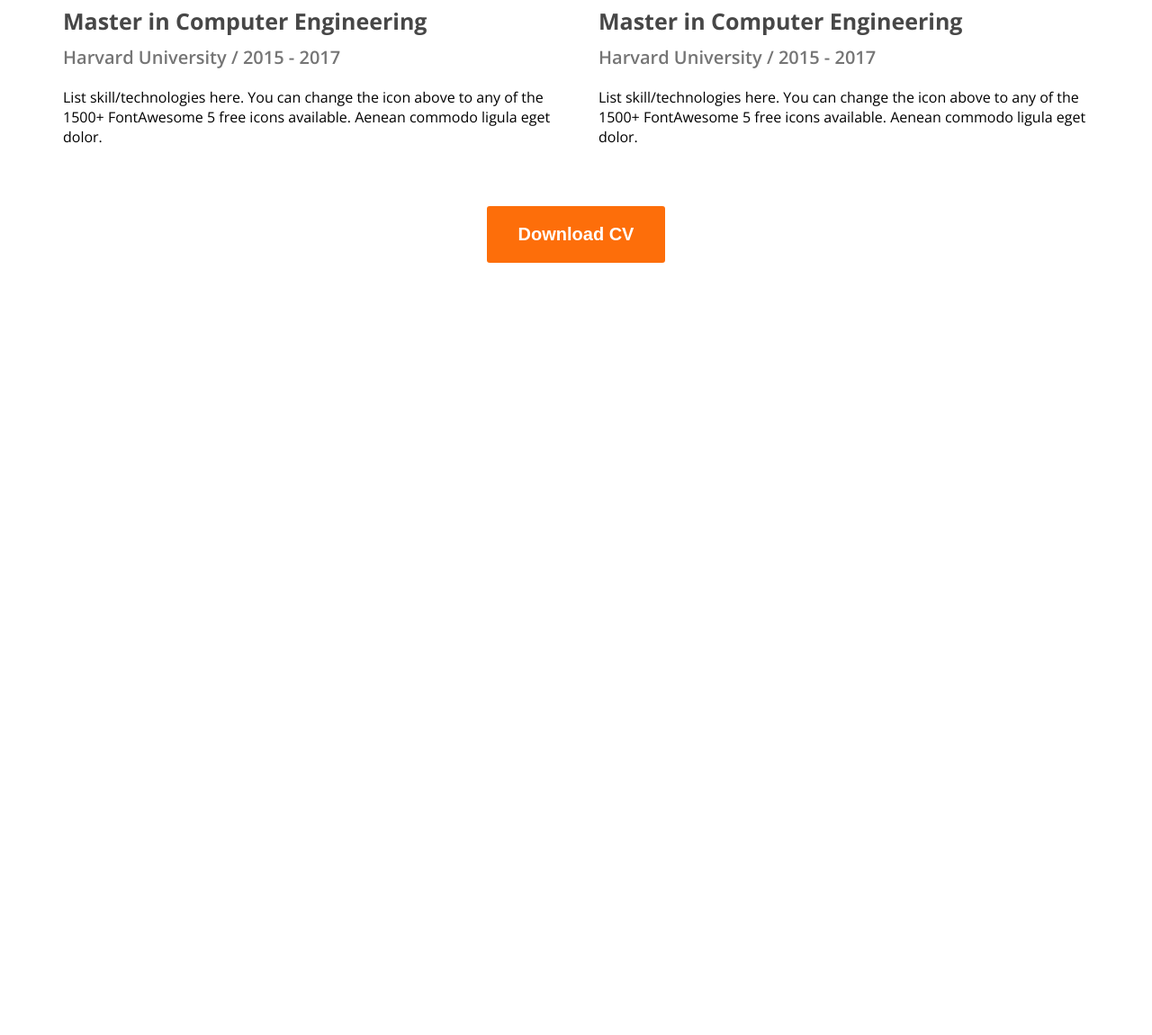
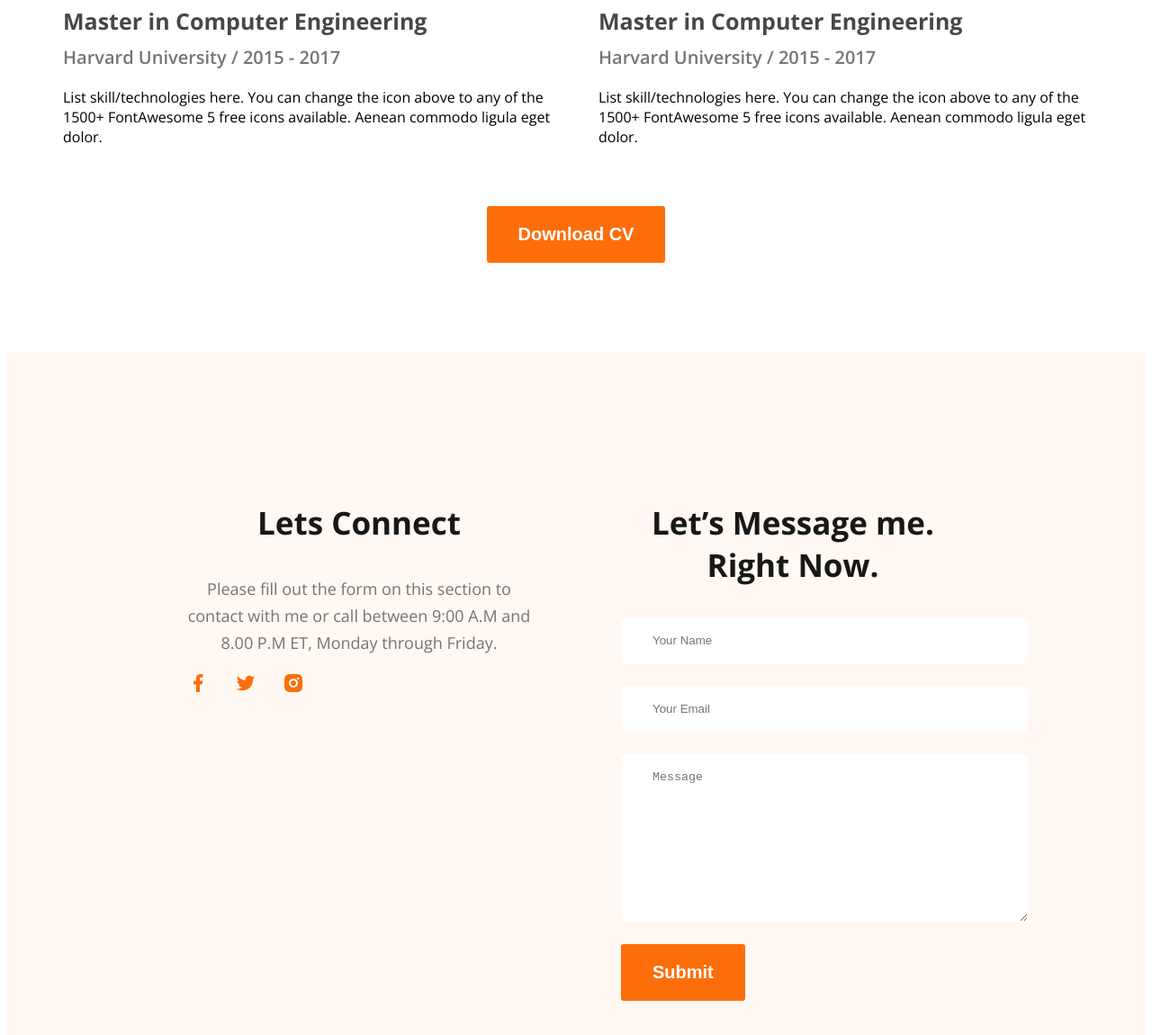
Before and after one commit to Minhaj3054/webdeveloper-portfolio, a plain HTML site: page index.html in a window 1280 px wide. Shown: the part 3086-4236 px from the top of the page at 90% size. Before the commit the page ends 3386 px from the top, so only its background shows below. Drawn offline with nearby package versions, Linux system fonts and the light colour scheme.

Commit message:
finished the project

```diff
--- a/index.html
+++ b/index.html
@@ -140,7 +140,26 @@
     </main>
 
     <footer>
-
+        <div class="footer-column">
+            <h3 class="section-title">Lets Connect</h3>
+            <p class="section-description">
+                Please fill out the form on this section to contact with me or call between 9:00 A.M and 8.00 P.M ET, Monday through Friday.
+            </p>
+            <div class="social-links">
+                <a href=""><img src="images/icons/facebook.png" alt=""></a>
+                <a href=""><img src="images/icons/twitter.png" alt=""></a>
+                <a href=""><img src="images/icons/insta.png" alt=""></a>
+            </div>
+        </div>
+        <div class="footer-column">
+            <h3 class="section-title">Let’s Message me. Right Now.</h3>
+            <form class="contact" action="">
+                <input type="text" placeholder="Your Name">
+                <input type="email" name="" placeholder="Your Email" id="">
+                <textarea name="" placeholder="Message" id="" cols="30" rows="10"></textarea>
+                <input class="btn-primary" type="submit" value="Submit">
+            </form>
+        </div>
     </footer>
 </body>
 </html>
--- a/styles/nav.css
+++ b/styles/nav.css
@@ -229,3 +229,31 @@ main section {
     text-align: center;
     margin-top: 50px;
 }
+/* footer style */
+footer {
+    display: flex;
+    gap: 100px;
+    background: #FFF8F3;
+    margin-top: 100px;
+    padding: 130px 200px;
+}
+
+.footer-column {
+    width: 50%;
+}
+
+.social-links a{
+    margin-right: 25px;
+}
+
+.contact input[type="text"], .contact input[type="email"],
+textarea {
+    display: block;
+    margin-bottom: 25px;
+    padding: 18px 35px;
+    color: #757575;
+    border-radius: 5px;
+    background: #FFF;
+    border: 0;
+    width: 100%;
+}
```
